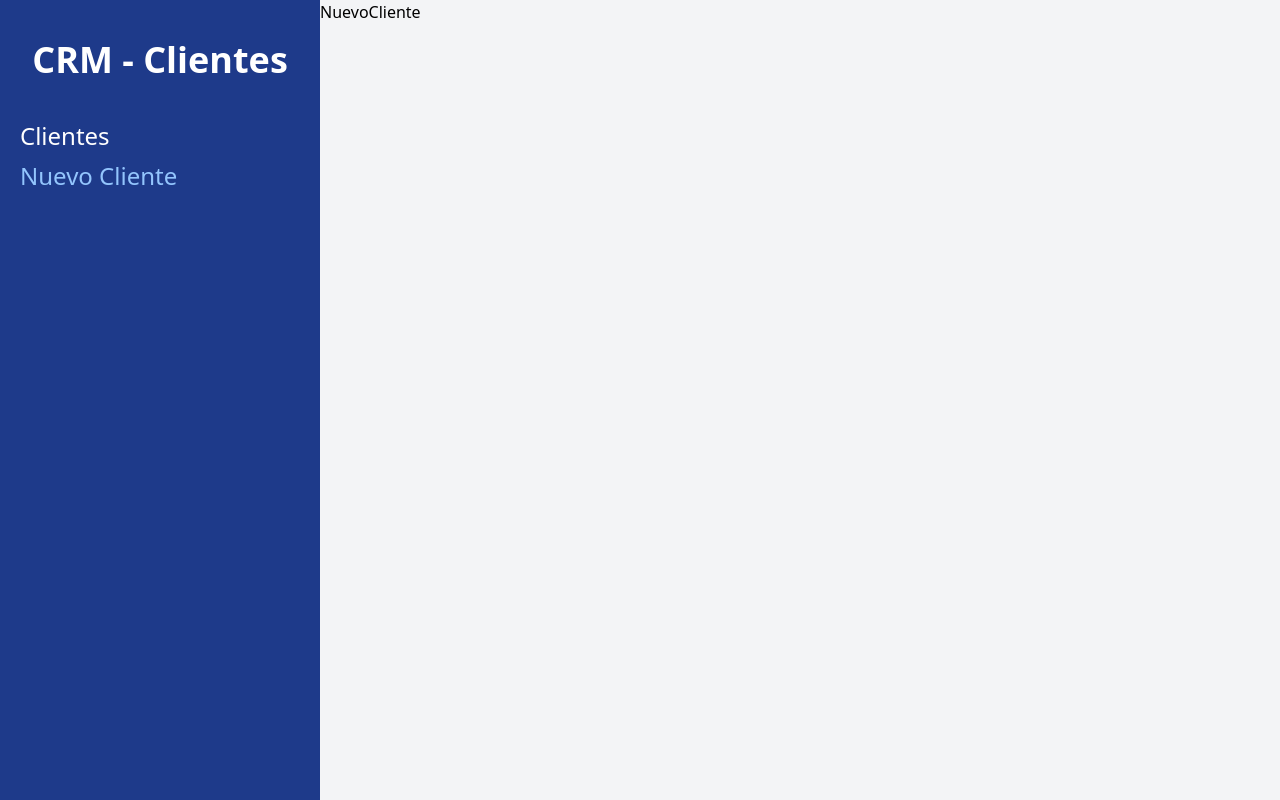
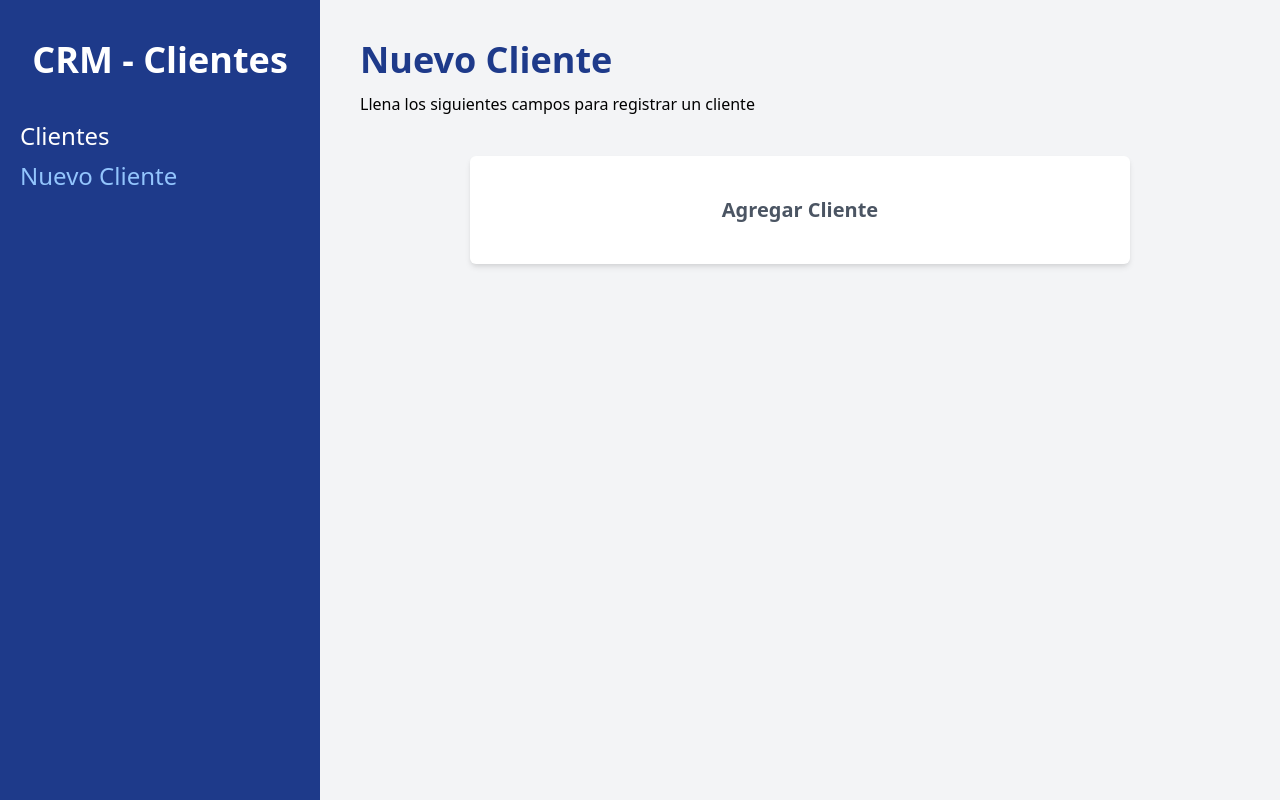
Before and after one commit to tomidziurdzia/Administrador-Clientes, a React (Vite) app: page /clientes/nuevo in a window 1280 px wide. Built offline with nearby package versions, Linux system fonts and the light colour scheme.

Commit message:
Creando las paginas para el proyecto

```diff
--- /dev/null
+++ b/src/components/Formulario.jsx
@@ -0,0 +1,13 @@
+import React from "react";
+
+const Formulario = () => {
+  return (
+    <div className="bg-white mt-10 px-5 py-10 rounded-md shadow-md md:w-3/4 mx-auto">
+      <h1 className="text-gray-600 font-bold text-xl text-center">
+        Agregar Cliente
+      </h1>
+    </div>
+  );
+};
+
+export default Formulario;
--- a/src/layout/Layout.jsx
+++ b/src/layout/Layout.jsx
@@ -30,7 +30,7 @@ const Layout = () => {
           </Link>
         </nav>
       </div>
-      <div className="md:w-3/4">
+      <div className="md:w-3/4 p-10">
         <Outlet />
       </div>
     </div>
--- a/src/paginas/NuevoCliente.jsx
+++ b/src/paginas/NuevoCliente.jsx
@@ -1,10 +1,14 @@
-import React from "react";
+import Formulario from "../components/Formulario";
 
 const NuevoCliente = () => {
   return (
-    <div>
-      <h1>NuevoCliente</h1>
-    </div>
+    <>
+      <h1 className="font-black text-4xl text-blue-900">Nuevo Cliente</h1>
+      <p className="mt-3">
+        Llena los siguientes campos para registrar un cliente
+      </p>
+      <Formulario />
+    </>
   );
 };
 
```
